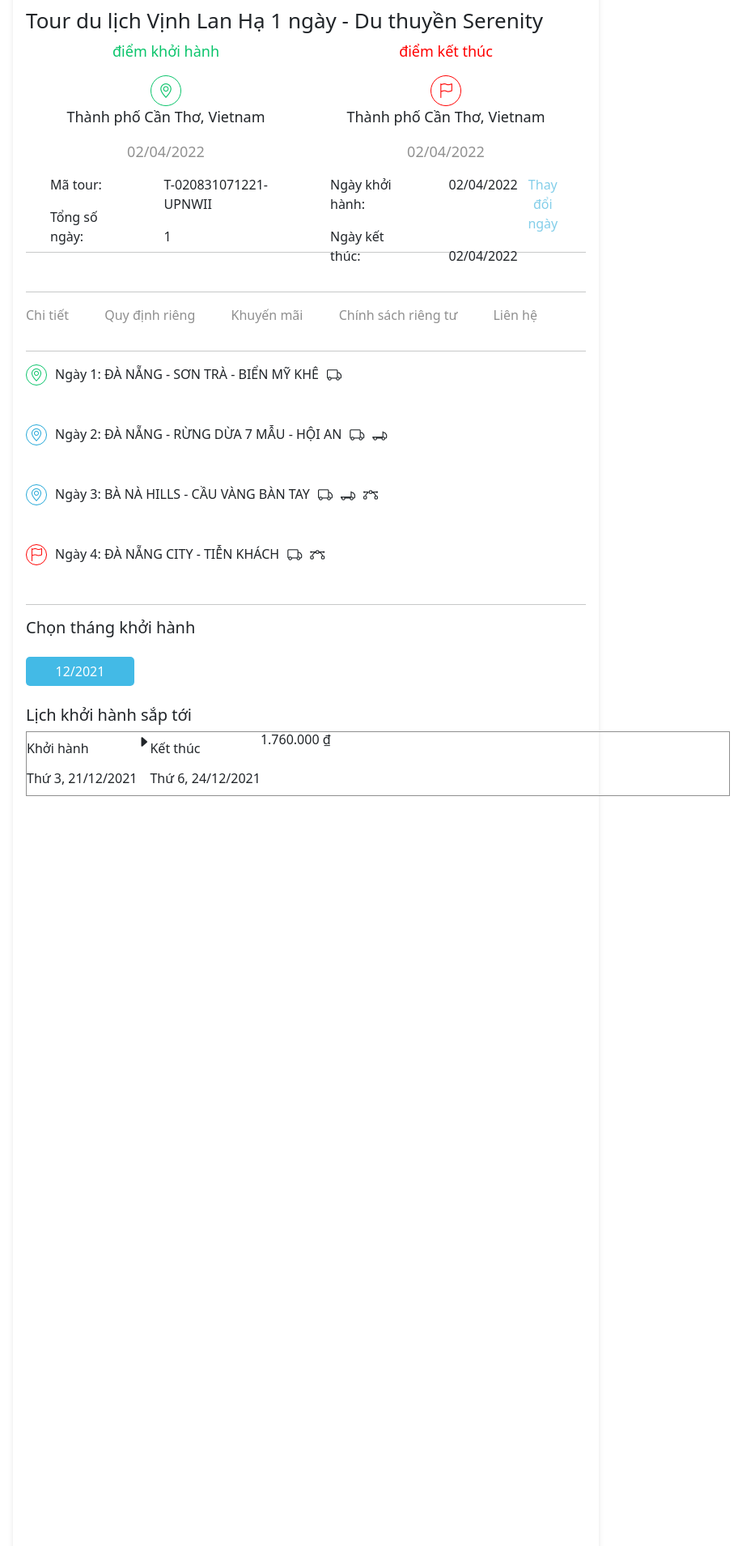
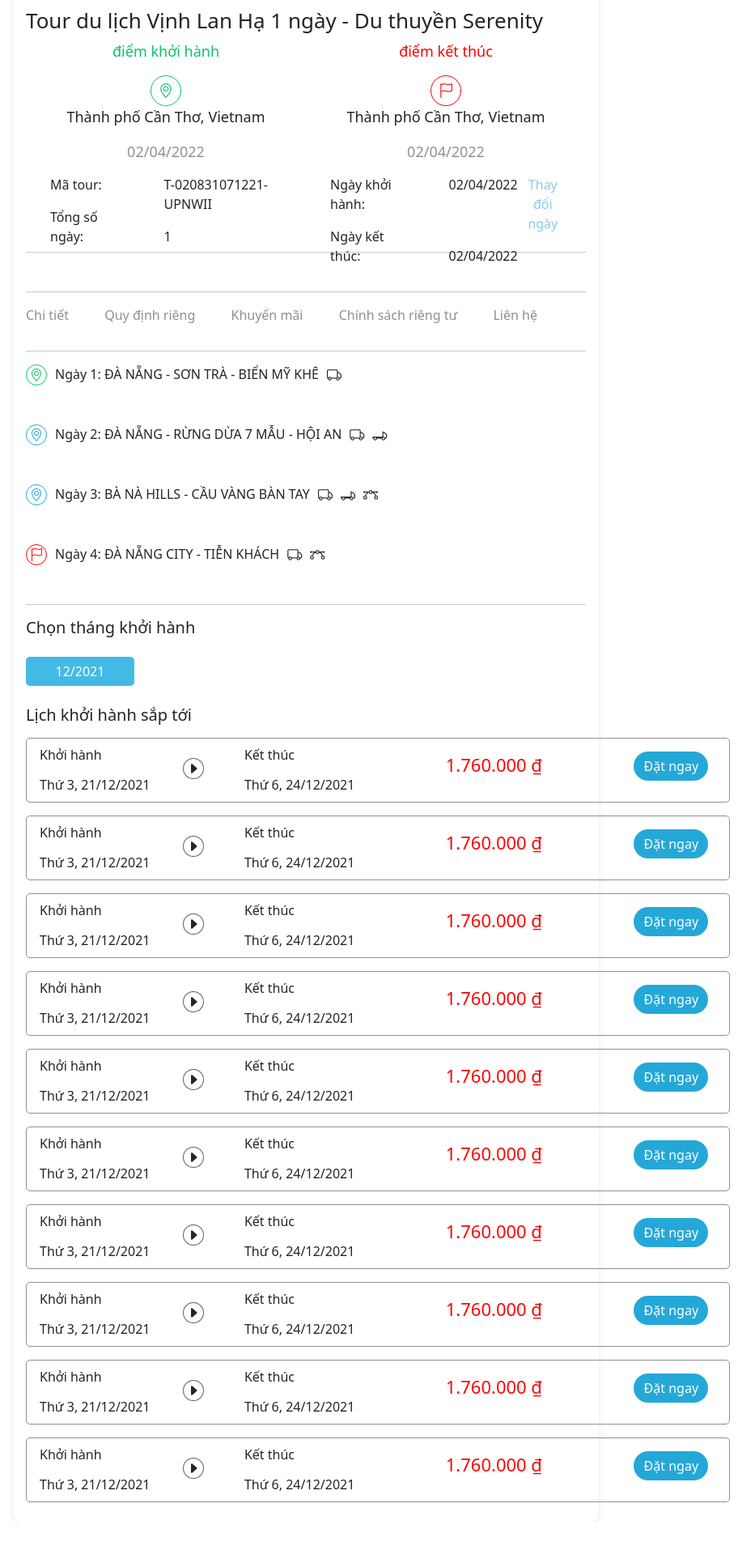
Before and after one commit to devShinchoku/BTL_nhom9, a PHP site: page /content/index.html in a window 1280 px wide. Shown: the part 793-2702 px from the top of the page at 81% size, without its empty margins (66-999 px from the left). After the commit the page ends 2648 px from the top, so only its background shows below. Run offline with PHP 8.4, Linux system fonts and the light colour scheme; some libraries are stand-ins or nearby versions.

Commit message:
xem lại footer trang ct

```diff
--- a/content/index.html
+++ b/content/index.html
@@ -109,7 +109,7 @@
         </nav>
     </header>
     <main class="container mt-5">
-        <div class="card" style="width: 900px; height: 2960px; border-radius: 10px;">
+        <div class="card" style="width: 900px; height: 2560px; border-radius: 10px;">
             <div class="card-body">
                 <div id="carouselExampleSlidesOnly" class="carousel slide" data-bs-ride="carousel">
                     <div class="carousel-inner m-img-tour">
@@ -290,7 +290,7 @@
                         </h5>
                     </div>
 
-                    <div class="ct-departureschedule">
+                    <div class="ct-departureschedule mt-3">
                         <div class="ct-time-start mt-2">
                             <p>
                                 Khởi hành
@@ -299,7 +299,7 @@
                                 Thứ 3, 21/12/2021
                             </h6>
                         </div>
-                        <div class="ct-departureschedule-icon">
+                        <div class="ct-departureschedule-icon mt-4">
                             <i class="bi bi-caret-right-fill"></i>
                         </div>
                         <div class="ct-time-end mt-2">
@@ -310,9 +310,275 @@
                                 Thứ 6, 24/12/2021
                             </h6>
                         </div>
-                        <h6 class="ct-price">
+                        <h6 class="ct-price mt-2">
                             1.760.000 ₫
                         </h6>
+                        <div class="ct-Booknow mt-2">
+                            <button class="ct-booknow">
+                                Đặt ngay
+                            </button>
+                        </div>
+                    </div>
+                    <div class="ct-departureschedule mt-3">
+                        <div class="ct-time-start mt-2">
+                            <p>
+                                Khởi hành
+                            </p>
+                            <h6>
+                                Thứ 3, 21/12/2021
+                            </h6>
+                        </div>
+                        <div class="ct-departureschedule-icon mt-4">
+                            <i class="bi bi-caret-right-fill"></i>
+                        </div>
+                        <div class="ct-time-end mt-2">
+                            <p>
+                                Kết thúc
+                            </p>
+                            <h6>
+                                Thứ 6, 24/12/2021
+                            </h6>
+                        </div>
+                        <h6 class="ct-price mt-2">
+                            1.760.000 ₫
+                        </h6>
+                        <div class="ct-Booknow mt-2">
+                            <button class="ct-booknow">
+                                Đặt ngay
+                            </button>
+                        </div>
+                    </div>
+                    <div class="ct-departureschedule mt-3">
+                        <div class="ct-time-start mt-2">
+                            <p>
+                                Khởi hành
+                            </p>
+                            <h6>
+                                Thứ 3, 21/12/2021
+                            </h6>
+                        </div>
+                        <div class="ct-departureschedule-icon mt-4">
+                            <i class="bi bi-caret-right-fill"></i>
+                        </div>
+                        <div class="ct-time-end mt-2">
+                            <p>
+                                Kết thúc
+                            </p>
+                            <h6>
+                                Thứ 6, 24/12/2021
+                            </h6>
+                        </div>
+                        <h6 class="ct-price mt-2">
+                            1.760.000 ₫
+                        </h6>
+                        <div class="ct-Booknow mt-2">
+                            <button class="ct-booknow">
+                                Đặt ngay
+                            </button>
+                        </div>
+                    </div>
+                    <div class="ct-departureschedule mt-3">
+                        <div class="ct-time-start mt-2">
+                            <p>
+                                Khởi hành
+                            </p>
+                            <h6>
+                                Thứ 3, 21/12/2021
+                            </h6>
+                        </div>
+                        <div class="ct-departureschedule-icon mt-4">
+                            <i class="bi bi-caret-right-fill"></i>
+                        </div>
+                        <div class="ct-time-end mt-2">
+                            <p>
+                                Kết thúc
+                            </p>
+                            <h6>
+                                Thứ 6, 24/12/2021
+                            </h6>
+                        </div>
+                        <h6 class="ct-price mt-2">
+                            1.760.000 ₫
+                        </h6>
+                        <div class="ct-Booknow mt-2">
+                            <button class="ct-booknow">
+                                Đặt ngay
+                            </button>
+                        </div>
+                    </div>
+                    <div class="ct-departureschedule mt-3">
+                        <div class="ct-time-start mt-2">
+                            <p>
+                                Khởi hành
+                            </p>
+                            <h6>
+                                Thứ 3, 21/12/2021
+                            </h6>
+                        </div>
+                        <div class="ct-departureschedule-icon mt-4">
+                            <i class="bi bi-caret-right-fill"></i>
+                        </div>
+                        <div class="ct-time-end mt-2">
+                            <p>
+                                Kết thúc
+                            </p>
+                            <h6>
+                                Thứ 6, 24/12/2021
+                            </h6>
+                        </div>
+                        <h6 class="ct-price mt-2">
+                            1.760.000 ₫
+                        </h6>
+                        <div class="ct-Booknow mt-2">
+                            <button class="ct-booknow">
+                                Đặt ngay
+                            </button>
+                        </div>
+                    </div>
+                    <div class="ct-departureschedule mt-3">
+                        <div class="ct-time-start mt-2">
+                            <p>
+                                Khởi hành
+                            </p>
+                            <h6>
+                                Thứ 3, 21/12/2021
+                            </h6>
+                        </div>
+                        <div class="ct-departureschedule-icon mt-4">
+                            <i class="bi bi-caret-right-fill"></i>
+                        </div>
+                        <div class="ct-time-end mt-2">
+                            <p>
+                                Kết thúc
+                            </p>
+                            <h6>
+                                Thứ 6, 24/12/2021
+                            </h6>
+                        </div>
+                        <h6 class="ct-price mt-2">
+                            1.760.000 ₫
+                        </h6>
+                        <div class="ct-Booknow mt-2">
+                            <button class="ct-booknow">
+                                Đặt ngay
+                            </button>
+                        </div>
+                    </div>
+                    <div class="ct-departureschedule mt-3">
+                        <div class="ct-time-start mt-2">
+                            <p>
+                                Khởi hành
+                            </p>
+                            <h6>
+                                Thứ 3, 21/12/2021
+                            </h6>
+                        </div>
+                        <div class="ct-departureschedule-icon mt-4">
+                            <i class="bi bi-caret-right-fill"></i>
+                        </div>
+                        <div class="ct-time-end mt-2">
+                            <p>
+                                Kết thúc
+                            </p>
+                            <h6>
+                                Thứ 6, 24/12/2021
+                            </h6>
+                        </div>
+                        <h6 class="ct-price mt-2">
+                            1.760.000 ₫
+                        </h6>
+                        <div class="ct-Booknow mt-2">
+                            <button class="ct-booknow">
+                                Đặt ngay
+                            </button>
+                        </div>
+                    </div>
+                    <div class="ct-departureschedule mt-3">
+                        <div class="ct-time-start mt-2">
+                            <p>
+                                Khởi hành
+                            </p>
+                            <h6>
+                                Thứ 3, 21/12/2021
+                            </h6>
+                        </div>
+                        <div class="ct-departureschedule-icon mt-4">
+                            <i class="bi bi-caret-right-fill"></i>
+                        </div>
+                        <div class="ct-time-end mt-2">
+                            <p>
+                                Kết thúc
+                            </p>
+                            <h6>
+                                Thứ 6, 24/12/2021
+                            </h6>
+                        </div>
+                        <h6 class="ct-price mt-2">
+                            1.760.000 ₫
+                        </h6>
+                        <div class="ct-Booknow mt-2">
+                            <button class="ct-booknow">
+                                Đặt ngay
+                            </button>
+                        </div>
+                    </div>
+                    <div class="ct-departureschedule mt-3">
+                        <div class="ct-time-start mt-2">
+                            <p>
+                                Khởi hành
+                            </p>
+                            <h6>
+                                Thứ 3, 21/12/2021
+                            </h6>
+                        </div>
+                        <div class="ct-departureschedule-icon mt-4">
+                            <i class="bi bi-caret-right-fill"></i>
+                        </div>
+                        <div class="ct-time-end mt-2">
+                            <p>
+                                Kết thúc
+                            </p>
+                            <h6>
+                                Thứ 6, 24/12/2021
+                            </h6>
+                        </div>
+                        <h6 class="ct-price mt-2">
+                            1.760.000 ₫
+                        </h6>
+                        <div class="ct-Booknow mt-2">
+                            <button class="ct-booknow">
+                                Đặt ngay
+                            </button>
+                        </div>
+                    </div>
+                    <div class="ct-departureschedule mt-3">
+                        <div class="ct-time-start mt-2">
+                            <p>
+                                Khởi hành
+                            </p>
+                            <h6>
+                                Thứ 3, 21/12/2021
+                            </h6>
+                        </div>
+                        <div class="ct-departureschedule-icon mt-4">
+                            <i class="bi bi-caret-right-fill"></i>
+                        </div>
+                        <div class="ct-time-end mt-2">
+                            <p>
+                                Kết thúc
+                            </p>
+                            <h6>
+                                Thứ 6, 24/12/2021
+                            </h6>
+                        </div>
+                        <h6 class="ct-price mt-2">
+                            1.760.000 ₫
+                        </h6>
+                        <div class="ct-Booknow mt-2">
+                            <button class="ct-booknow">
+                                Đặt ngay
+                            </button>
+                        </div>
                     </div>
 
 
@@ -323,25 +589,52 @@
         </div>
         <div>
             <button class="ct-btn-changesearch mx-5">Thay đổi tìm kiếm</button>
-            <div class="card mx-5 mt-3" style="width: 296px; height: 52px; border-radius: 10px;">
+            <div class="card mx-5 mt-3" style="width: 296px; height: 52px; border-radius: 10px 10px 0 0 ;">
                 <div class="card-body">
-                    Trinh Tuấn
+                    <div>
+                        <b>
+                            Tuấn Dũng Travel
+                        </b>
+                    </div>
                 </div>
             </div>
-            <div class="card mx-5" style="width: 296px; height: 88px; border-radius: 10px;">
+            <div class="card mx-5" style="width: 296px; height: 88px; border-radius: 0px 0px 10px 10px ;">
                 <div class="card-body">
-                    <i class="bi bi-emoji-heart-eyes"></i>
-                    1 người Haha trang này
+                    <div class="ct-interactive mt-3">
+                        <i class="bi bi-emoji-heart-eyes"></i>
+                        <span>
+                            <b>
+                                80
+                            </b>
+                            người Haha trang này
+                        </span>
+                    </div>
                 </div>
             </div>
-            <div class="card mx-5" style="width: 296px; height: 52px; border-radius: 10px;">
+            <div class="card mx-5 mt-3" style="width: 296px; height: 52px; border-radius: 10px 10px 0 0;">
                 <div class="card-body">
-                  This is some text within a card body2.
+                    <div class="ct-introduce">
+                        <div>
+                            <b>
+                                Giới thiệu
+                            </b>
+                        </div>
+                        <div class="ct-introduce1">
+                            <span >
+                                Chi tiết trang
+                            </span>
+                        </div>
+                    </div>
                 </div>
             </div>
-            <div class="card mx-5" style="width: 296px; height: 92px; border-radius: 10px;">
+            <div class="card mx-5" style="width: 296px; height: 92px; border-radius: 0px 0px 10px 10px;">
                 <div class="card-body">
-                  This is some text within a card body2.
+                    <div class="ct-radiosgrid mt-3">
+                        <i class="bi bi-ui-radios-grid"></i>
+                        <span>
+                            người Haha trang này
+                        </span>
+                    </div>
                 </div>
             </div>
 
--- a/css/style.css
+++ b/css/style.css
@@ -661,32 +661,60 @@ input[type="datetime"]{
   width: 870px;
   border: 1px solid #8f8f8f;
   display: flex;
+  border-radius: 5px;
 }
 .ct-time-start{
-  margin: 0px 0px 0px 0px;
+  height: 64px;
+  width: 163px;
+  margin-left: 16px;
 }
 .ct-departureschedule-icon{
-
+  margin-left: 16px;
+  height: 26px;
+  width: 26px;
+  align-items: center;
+  display: flex;
+  justify-content: center;
+  background-color: white;
+  border-radius: 50%;
+  border: 1px solid #606060;
 }
 .ct-time-end{
-
+  margin-left: 50px;
+  height: 64px;
+  width: 163px;
 }
 .ct-price{
-
+  height: 48px;
+  width: 298px;
+  font-size: 22px;
+  color: red;
+  align-items: center;
+  display: flex;
+  justify-content: center;
 }
-
-
-
-
-
-
-
-
-
-
-
-
-
+.ct-Booknow{
+  width: 145px;
+  height: 52px;
+  align-items: center;
+  display: flex;
+  justify-content: center;
+  text-align: center;
+}
+.ct-booknow{
+  height: 36px;
+  width: 92px;
+  align-items: center;
+  display: flex;
+  justify-content: center;
+  border-radius: 40px;
+  border: none;
+  color: white;
+  background-color: #24a8d8;
+}
+.ct-booknow:hover{
+  background-color: #0e698a;
+}
 .ct-btn-changesearch{
   height: 42px;
   width: 296px;
@@ -698,3 +726,23 @@ input[type="datetime"]{
 .ct-btn-changesearch:hover{
   background-color: #0e698a;
 }
+.ct-interactive i{
+  font-size: 18px;
+  margin-right: 15px;
+}
+.ct-introduce{
+  justify-content: space-between;
+  display: flex;
+}
+.ct-introduce1:hover{
+  text-decoration: underline;
+  cursor: pointer;
+}
+.ct-introduce1{
+  color: #24a8d8;
+}
+
+.ct-radiosgrid i{
+  font-size: 18px;
+  margin-right: 15px;
+}
```
